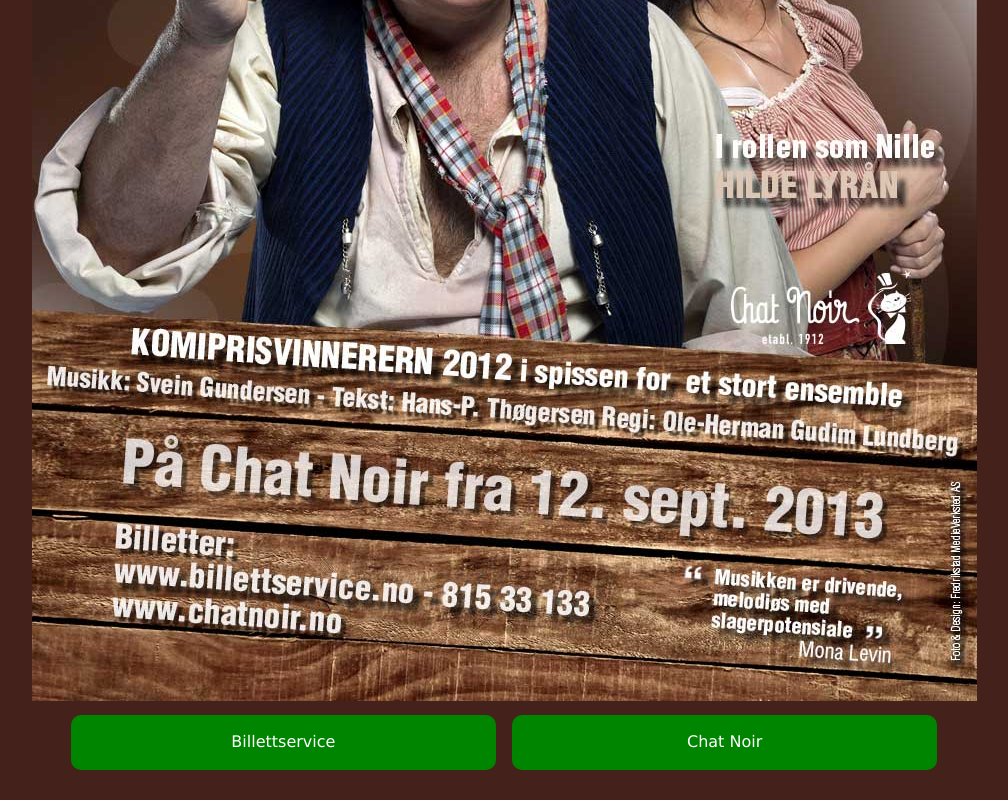
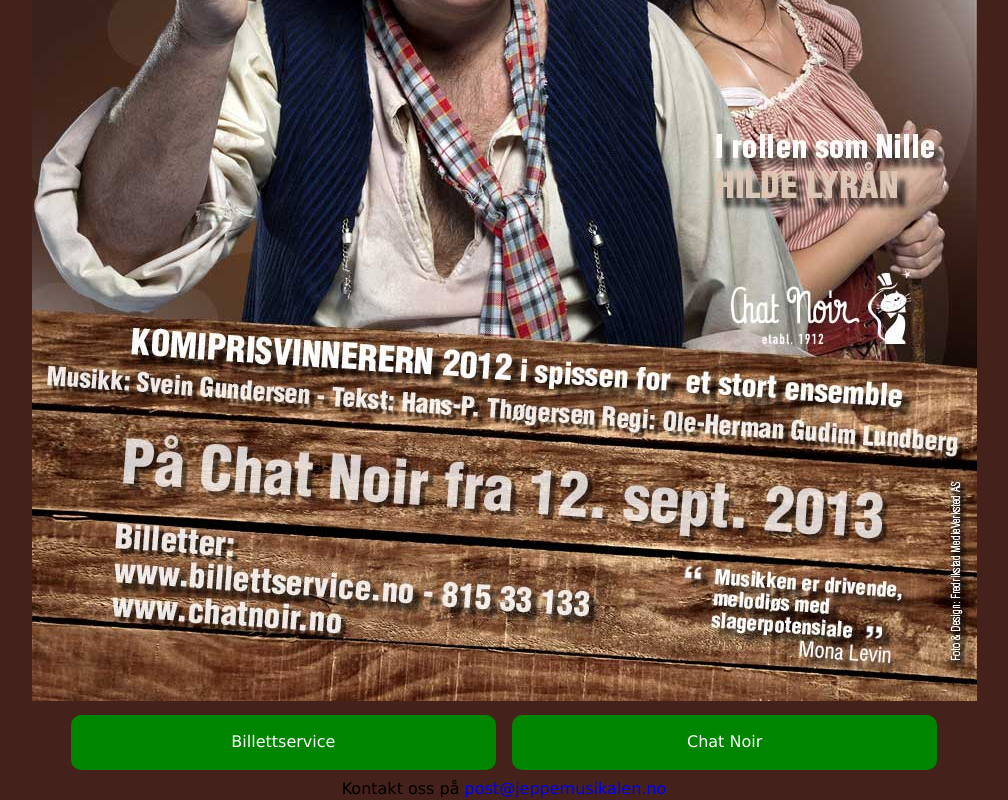
Before and after one commit to front/jeppemusikalen, a plain HTML site: page index.html in a window 1280 px wide. Shown: the part 563-1363 px from the top of the page, without its empty margins (136-1144 px from the left). Before the commit the page ends 1341 px from the top, so only its background shows below. Drawn offline with Linux system fonts and the light colour scheme.

Commit message:
Add email link

```diff
--- a/index.html
+++ b/index.html
@@ -11,5 +11,8 @@
   <img src="images/Ostfold-107x80_web.jpg">
   <a href="http://www.billettservice.no" class="button">Billettservice</a><a href="http://www.chatnoir.no" class="button">Chat Noir</a>
 </div>
+<div align="center">
+Kontakt oss på <a href="mailto:post@jeppemusikalen.no">post@jeppemusikalen.no</a>
+</div>
 </body>
 </html>
```
